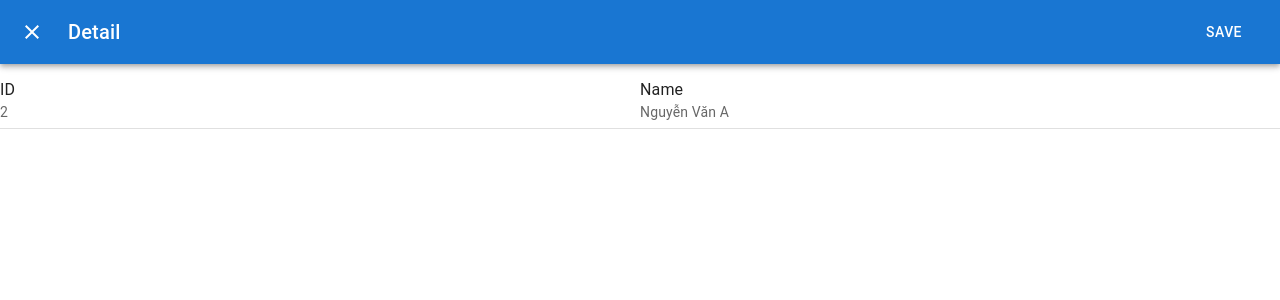
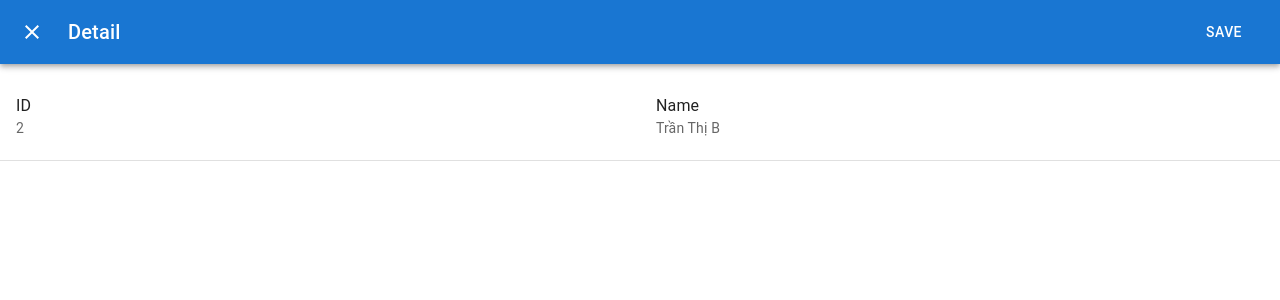
Before and after one commit to TalJa1/leminhkhoi-webapp, a React (Create React App) app: page /management in a window 1280 px wide. Both pictures are taken after a click on the button 1204 px from the left and 382 px from the top of the page. Shown: the top 300 px of the page. Built offline with nearby package versions, Linux system fonts and the light colour scheme.

Commit message:
refactor: Update DoctorManagementComponent to use styled components and add patient dialog functionality

```diff
--- a/src/components/hospital/DoctorManagementComponent.tsx
+++ b/src/components/hospital/DoctorManagementComponent.tsx
@@ -18,11 +18,13 @@ import {
   ListItemText,
   Divider,
   Grid,
+  styled,
 } from "@mui/material";
 import VisibilityIcon from "@mui/icons-material/Visibility";
 import { patientData } from "../../data/appData";
 import { TransitionProps } from "@mui/material/transitions";
 import CloseIcon from "@mui/icons-material/Close";
+import { Patient } from "../../services/typeProps";
 
 const Transition = React.forwardRef(function Transition(
   props: TransitionProps & {
@@ -33,12 +35,36 @@ const Transition = React.forwardRef(function Transition(
   return <Slide direction="up" ref={ref} {...props} />;
 });
 
+const StyledTableRow = styled(TableRow)(({ theme }) => ({
+  "&:nth-of-type(odd)": {
+    backgroundColor: theme.palette.action.hover,
+  },
+  // hide last border
+  "&:last-child td, &:last-child th": {
+    border: 0,
+  },
+}));
+
 const DoctorManagementComponent = () => {
   const [open, setOpen] = useState(false);
-  const [selectedId, setSelectedId] = useState(-1);
+  const [userDialog, setUserDialog] = useState<Patient>({
+    id: -1,
+    name: "",
+    age: -1,
+    phone: "",
+    filterInfo: {
+      id: -1,
+      used: -1,
+      isFinished: false,
+    },
+    schedule: [],
+  });
 
   const handleClickOpen = (id: number) => {
-    setSelectedId(id);
+    const patient = patientData.find((p) => p.id === id);
+    if (patient) {
+      setUserDialog(patient);
+    }
     setOpen(true);
   };
 
@@ -71,7 +97,7 @@ const DoctorManagementComponent = () => {
           </TableHead>
           <TableBody>
             {patientData.map((patient) => (
-              <TableRow key={patient.id}>
+              <StyledTableRow key={patient.id}>
                 <TableCell>{patient.id}</TableCell>
                 <TableCell>{patient.name}</TableCell>
                 <TableCell align="right">{patient.age}</TableCell>
@@ -85,7 +111,7 @@ const DoctorManagementComponent = () => {
                     />
                   </IconButton>
                 </TableCell>
-              </TableRow>
+              </StyledTableRow>
             ))}
           </TableBody>
         </Table>
@@ -117,12 +143,12 @@ const DoctorManagementComponent = () => {
           </Toolbar>
         </AppBar>
         <List>
-          <Grid container>
+          <Grid container sx={{ margin: "1rem" }}>
             <Grid item xs={6}>
-              <ListItemText primary="ID" secondary={selectedId} />
+              <ListItemText primary="ID" secondary={userDialog.id} />
             </Grid>
             <Grid item xs={6}>
-              <ListItemText primary="Name" secondary="Nguyễn Văn A" />
+              <ListItemText primary="Name" secondary={userDialog.name} />
             </Grid>
           </Grid>
           <Divider />
```
Also changed, not shown: src/services/typeProps.ts (+20 -0 lines).
